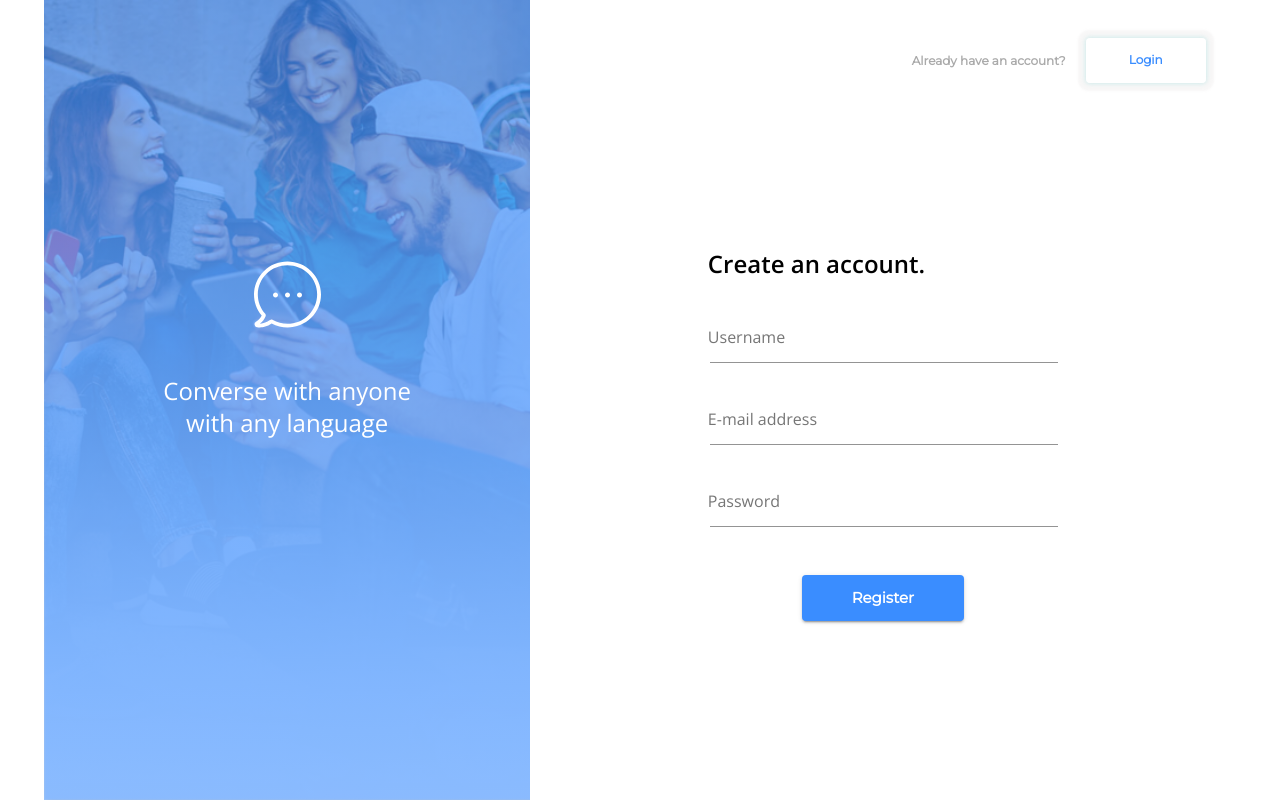
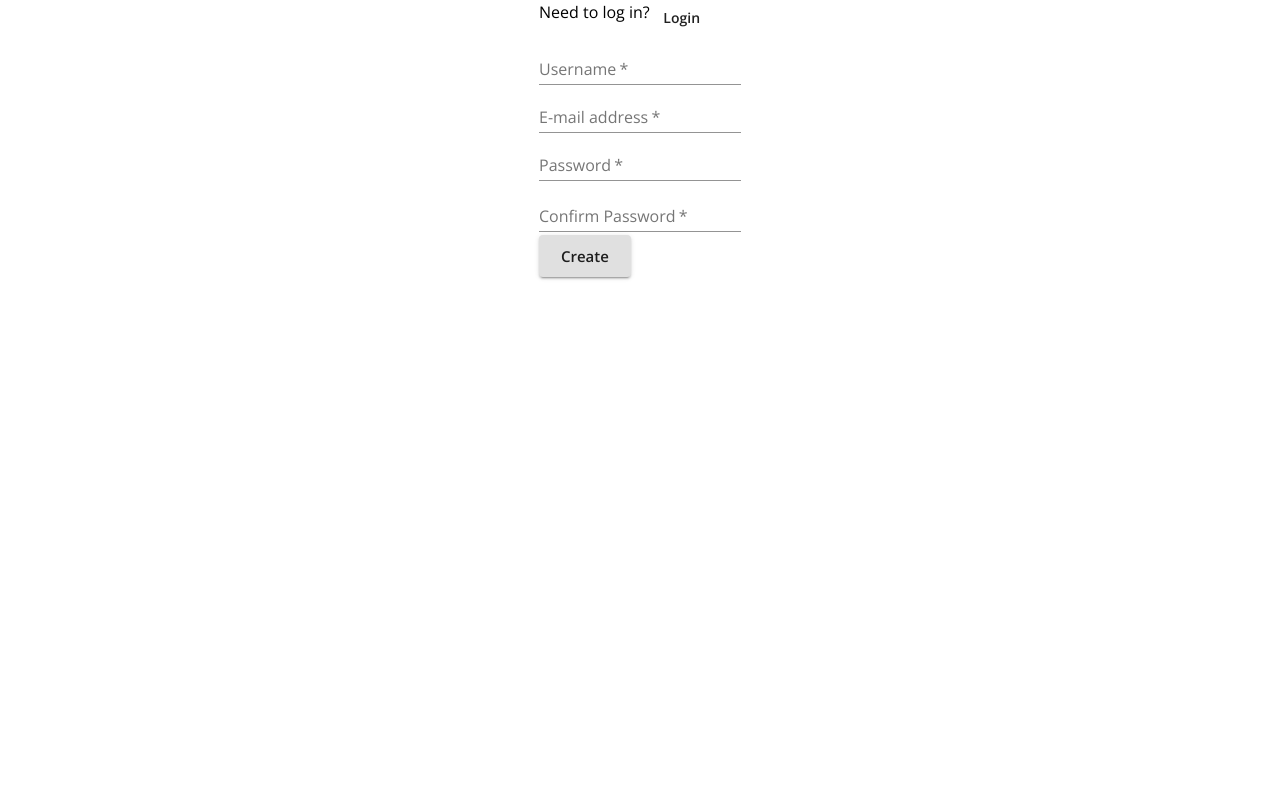
Before and after one commit to jamezmca/messenger-2600, a React (Create React App) app in the folder client/: page / in a window 1280 px wide. Built offline with nearby package versions, Linux system fonts and the light colour scheme; no server answers.

Commit message:
Reverted login and signup
and made a copy of the updated versions to enable me to merge the docuemnts

```diff
--- a/client/src/Login.js
+++ b/client/src/Login.js
@@ -6,18 +6,14 @@ import {
   Box,
   Typography,
   Button,
-
-  Hidden
+  FormControl,
+  TextField,
 } from "@material-ui/core";
 import { login } from "./store/utils/thunkCreators";
-import { useStyles } from './loginStyles'
-import LoginImage from "./components/Login/LoginImage";
-import Form from "./components/Login/Form";
 
 const Login = (props) => {
   const history = useHistory();
   const { user, login } = props;
-  const classes = useStyles()
 
   const handleLogin = async (event) => {
     event.preventDefault();
@@ -32,29 +28,39 @@ const Login = (props) => {
   }
 
   return (
-    <Grid container className={classes.root} justifyContent="center" alignItems="center">
-      <Box className={classes.box}>
-        {/* this one for image */}
-        <Hidden xsDown>
-          <LoginImage/>
-        </Hidden>
-
-        {/* this one for inputs */}
-        <Grid container item xs={12} sm={7} className={classes.contentContainer}>
-          {/* this one for the register */}
-          <Grid container item xs={12} sm={12} alignItems="center" justifyContent="flex-end">
-            <Typography variant="body2" className={classes.noAccountText}>Don't have an account?</Typography>
-            <Button
-              variant="outlined"
-              color="primary"
-              size="large"
-              className={classes.createAccountButton}
-              onClick={() => history.push("/register")}>
-              <Typography variant="subtitle2" className={classes.buttonText}>Create account</Typography>
-            </Button>
+    <Grid container justifyContent="center">
+      <Box>
+        <Grid container item>
+          <Typography>Need to register?</Typography>
+          <Button onClick={() => history.push("/register")}>Register</Button>
+        </Grid>
+        <form onSubmit={handleLogin}>
+          <Grid>
+            <Grid>
+              <FormControl margin="normal" required>
+                <TextField
+                  aria-label="username"
+                  label="Username"
+                  name="username"
+                  type="text"
+                />
+              </FormControl>
+            </Grid>
+            <FormControl margin="normal" required>
+              <TextField
+                label="password"
+                aria-label="password"
+                type="password"
+                name="password"
+              />
+            </FormControl>
+            <Grid>
+              <Button type="submit" variant="contained" size="large">
+                Login
+              </Button>
+            </Grid>
           </Grid>
-          <Form type='login' handleLogin={handleLogin}/>
-        </Grid>
+        </form>
       </Box>
     </Grid>
   );
--- a/client/src/Signup.js
+++ b/client/src/Signup.js
@@ -6,17 +6,15 @@ import {
   Box,
   Typography,
   Button,
-  Hidden
+  FormControl,
+  TextField,
+  FormHelperText,
 } from "@material-ui/core";
 import { register } from "./store/utils/thunkCreators";
-import { useStyles } from './loginStyles'
-import LoginImage from "./components/Login/LoginImage";
-import Form from "./components/Login/Form";
 
 const Login = (props) => {
   const history = useHistory();
   const { user, register } = props;
-  const classes = useStyles()
   const [formErrorMessage, setFormErrorMessage] = useState({});
 
   const handleRegister = async (event) => {
@@ -39,29 +37,71 @@ const Login = (props) => {
   }
 
   return (
-    <Grid container className={classes.root} justifyContent="center" alignItems="center">
-      <Box className={classes.box}>
-        {/* this one for image */}
-        <Hidden xsDown>
-          <LoginImage/>
-        </Hidden>
-
-        {/* this one for inputs */}
-        <Grid container item xs={12} sm={7} className={classes.contentContainer}>
-          {/* this one for the register */}
-          <Grid container item xs={12} sm={12} alignItems="center" justifyContent="flex-end" className={classes.registerContainer}>
-            <Typography variant="body2" className={classes.noAccountText}>Already have an account?</Typography>
-            <Button
-              variant="outlined"
-              color="primary"
-              size="large"
-              className={classes.createAccountButton}
-              onClick={() => history.push("/login")}>
-              <Typography variant="subtitle2" className={classes.buttonText}>Login</Typography>
+    <Grid container justifyContent="center">
+      <Box>
+        <Grid container item>
+          <Typography>Need to log in?</Typography>
+          <Button onClick={() => history.push("/login")}>Login</Button>
+        </Grid>
+        <form onSubmit={handleRegister}>
+          <Grid>
+            <Grid>
+              <FormControl>
+                <TextField
+                  aria-label="username"
+                  label="Username"
+                  name="username"
+                  type="text"
+                  required
+                />
+              </FormControl>
+            </Grid>
+            <Grid>
+              <FormControl>
+                <TextField
+                  label="E-mail address"
+                  aria-label="e-mail address"
+                  type="email"
+                  name="email"
+                  required
+                />
+              </FormControl>
+            </Grid>
+            <Grid>
+              <FormControl error={!!formErrorMessage.confirmPassword}>
+                <TextField
+                  aria-label="password"
+                  label="Password"
+                  type="password"
+                  inputProps={{ minLength: 6 }}
+                  name="password"
+                  required
+                />
+                <FormHelperText>
+                  {formErrorMessage.confirmPassword}
+                </FormHelperText>
+              </FormControl>
+            </Grid>
+            <Grid>
+              <FormControl error={!!formErrorMessage.confirmPassword}>
+                <TextField
+                  label="Confirm Password"
+                  aria-label="confirm password"
+                  type="password"
+                  inputProps={{ minLength: 6 }}
+                  name="confirmPassword"
+                  required
+                />
+                <FormHelperText>
+                  {formErrorMessage.confirmPassword}
+                </FormHelperText>
+              </FormControl>
+            </Grid>
+            <Button type="submit" variant="contained" size="large">
+              Create
             </Button>
           </Grid>
-          <Form type="register" handleRegister={handleRegister} />
-        </Grid>
+        </form>
       </Box>
     </Grid>
   );
```
Also changed, not shown: client/src/Login copy.js (added, +77 -0 lines), client/src/Signup copy.js (added, +84 -0 lines).
